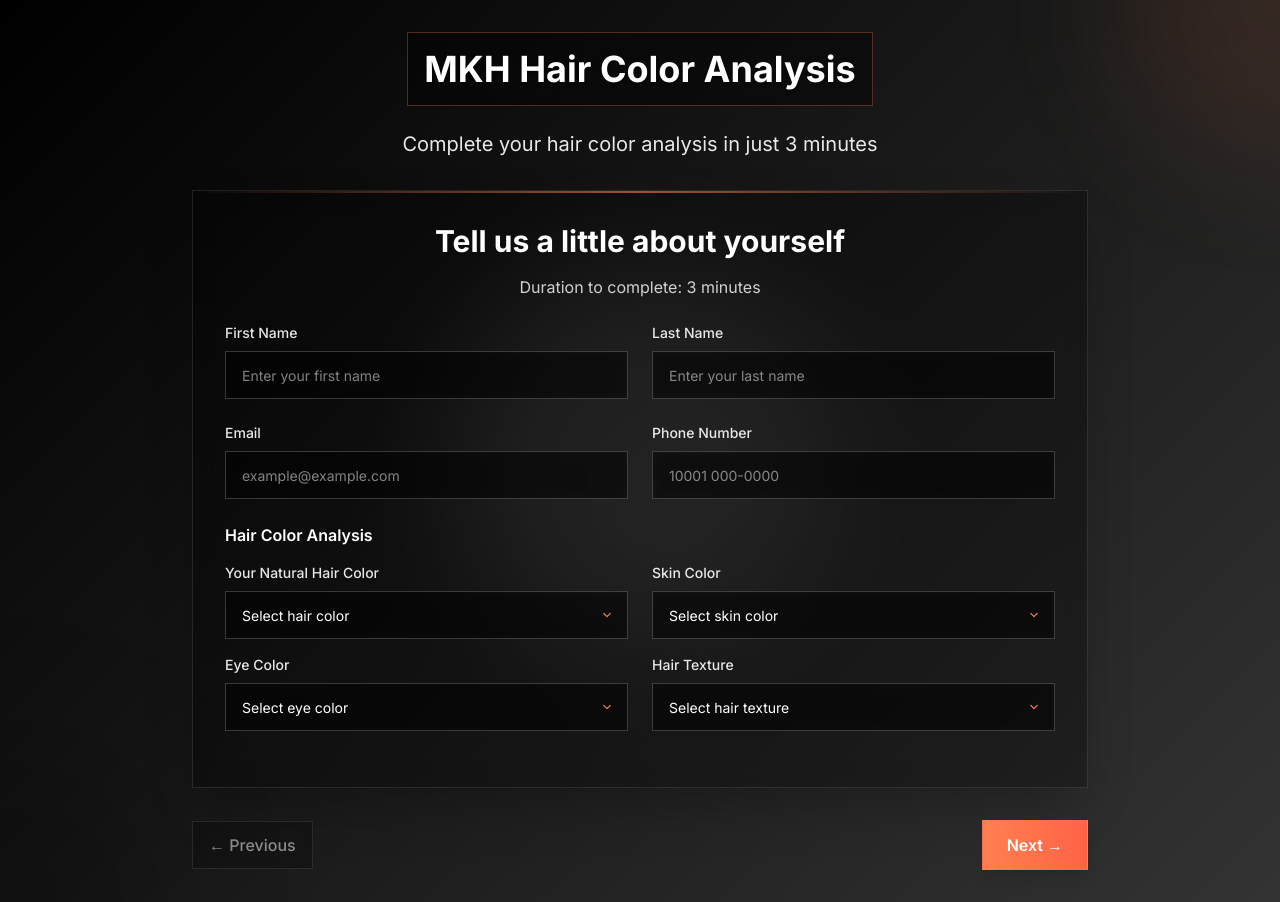
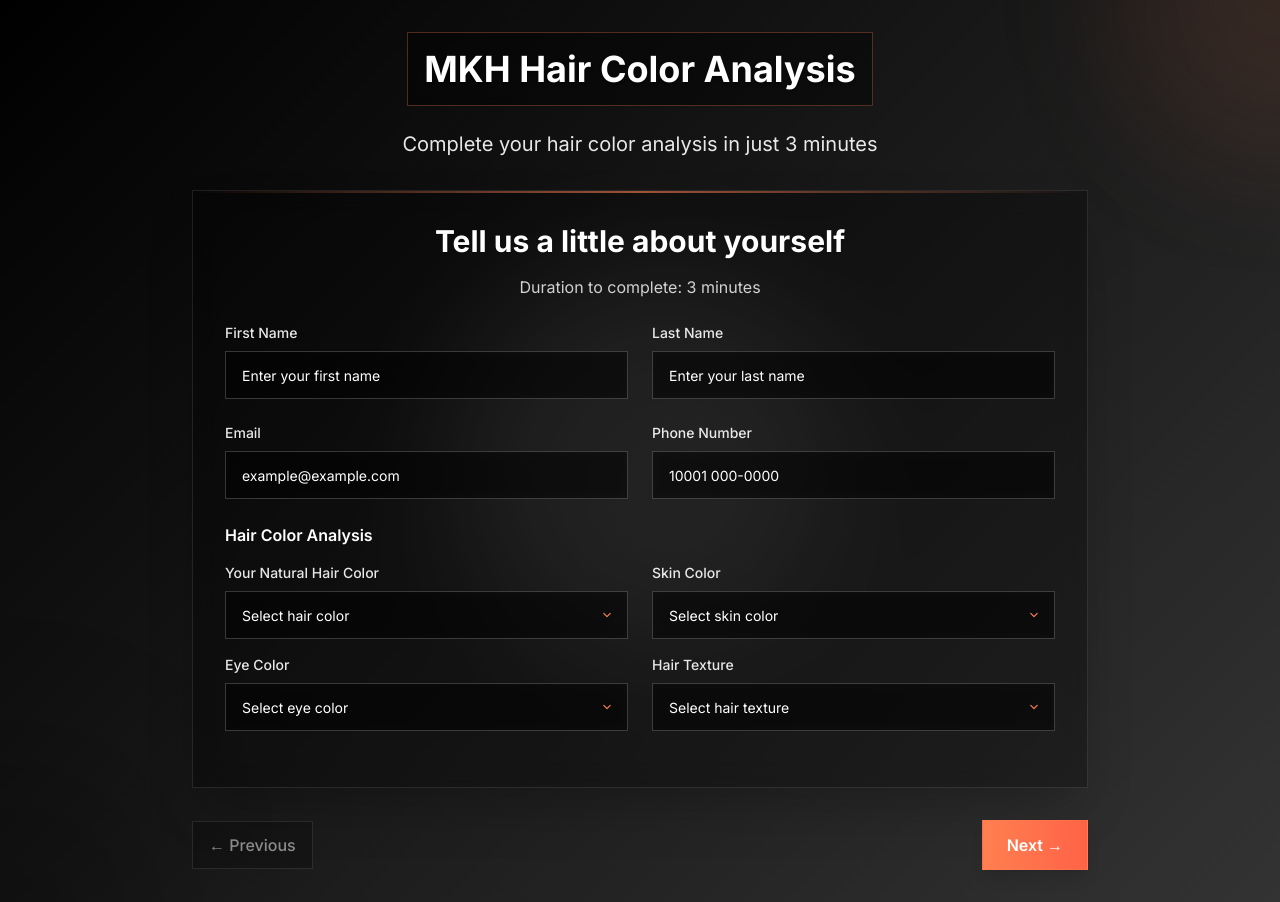
Before and after one commit to aaqibsheikh/hairstyle-consultation, a Next.js app: page / in a window 1280 px wide. Built offline with nearby package versions, Linux system fonts and the light colour scheme.

Commit message:
input field placeholder text white

```diff
--- a/app/globals.css
+++ b/app/globals.css
@@ -72,7 +72,7 @@
   }
 
   .input-field {
-    @apply w-full px-4 py-3 bg-black/40 backdrop-blur-sm border border-white/20 text-white placeholder-white/50 focus:outline-none focus:ring-2 focus:ring-coral focus:border-coral transition-all duration-300;
+    @apply w-full px-4 py-3 bg-black/40 backdrop-blur-sm border border-white/20 text-white placeholder-white focus:outline-none focus:ring-2 focus:ring-coral focus:border-coral transition-all duration-300;
     min-height: 48px;
     font-size: 14px; /* Smaller font size */
   }
```
